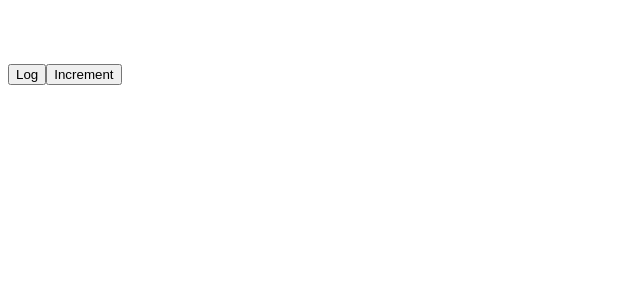
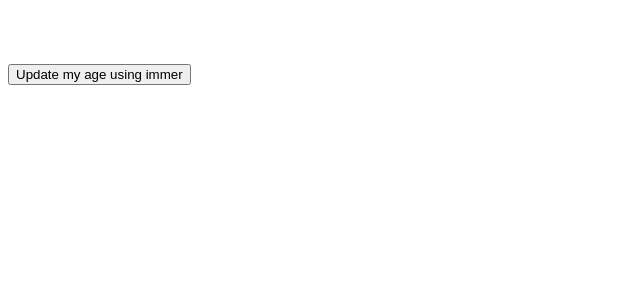
Before and after one commit to CleanCodeNinja01/react-practice, a React (Vite) app in the folder my-app/: page / in a window 1280 px wide. Shown: the top 300 px of the page, without its empty margins (0-640 px from the left). Built offline with nearby package versions, Linux system fonts and the light colour scheme.

Commit message:
update object using immer

```diff
--- a/my-app/package.json
+++ b/my-app/package.json
@@ -10,6 +10,8 @@
     "preview": "vite preview"
   },
   "dependencies": {
+    "immer": "^11.1.18",
+    "lucide-react": "^1.47.0",
     "prop-types": "^15.8.1",
     "react": "^19.2.8",
     "react-dom": "^19.2.8"
--- a/my-app/src/App.jsx
+++ b/my-app/src/App.jsx
@@ -4,27 +4,18 @@
 // import { Title } from "./components/Title/Title";
 // import properties from "./data/properties";
 import "./App.css";
-import Button from "./components/Button/Button";
+// import Button from "./components/Button/Button";
+// import Counter from "./components/Counter/Counter";
+import User from "./components/User/User";
 
 const App = () => {
-  const handleClick = ()=>console.log(`hey saleha! be healthy ${0}`)
+  // const handleClick = ()=>console.log(`hey saleha! be healthy ${0}`)
 
   return (
     <div className="app">
-    <Button
-      onButtonClick={handleClick}
-    >
-      Log
-    </Button>
-    {/* <Header/>
-    <main>
-      <Title/>
-      <PropertyList
-        properties={properties}
-      />
-    </main>
-    <Footer/> */}
-  </div>
+      {/* <Counter/> */}
+      <User/>
+    </div>
   )
 }
 
--- /dev/null
+++ b/my-app/src/components/User/User.jsx
@@ -0,0 +1,33 @@
+import { useState } from "react";
+import {produce} from "immer"
+
+const User = () => {
+
+    const [user, setUser] = useState({
+        name: "Alice",
+        details: {
+            location: "Karachi, PK",
+            age: 29
+        }
+    })
+
+    const updateUsingImmer = () => {
+        setUser(
+            produce(user, (draft)=>{
+                draft.details.age = 32
+            })
+        )
+    }
+
+    console.log("user:", user)
+
+    return (
+        <div>
+            <button
+                onClick={updateUsingImmer}
+            >Update my age using immer</button>
+        </div>
+    )
+}
+
+export default User;
```
Also changed, not shown: my-app/src/components/Counter/Counter.jsx (+10 -1 lines), 1 other file (tests, documents, lock files or other folders).
